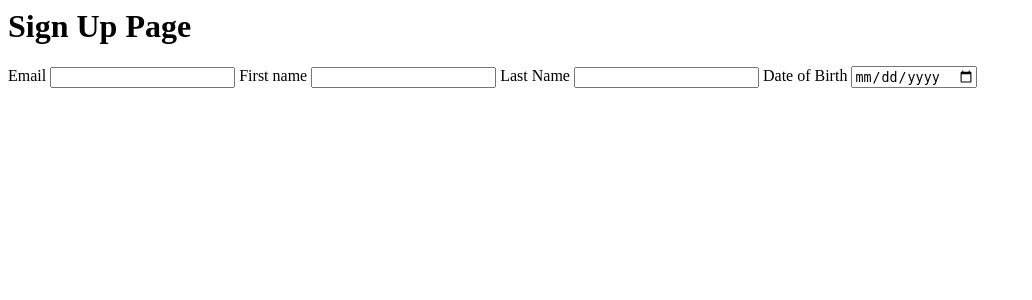
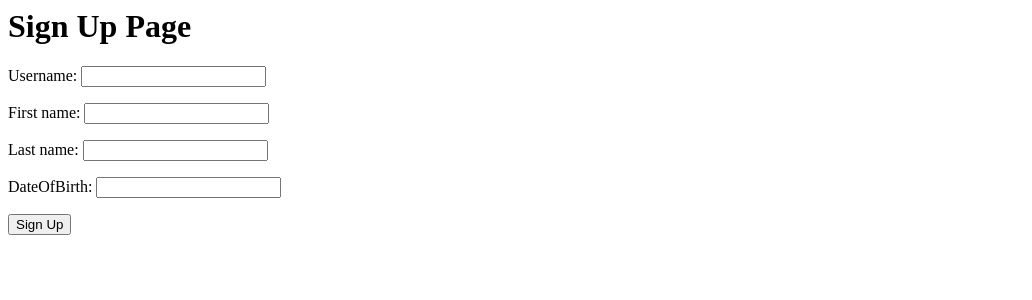
Before and after one commit to Splagon/Gerbil, a Django app: page /sign_up/ in a window 1280 px wide. Shown: the top 300 px of the page, without its empty margins (0-1032 px from the left). Run offline with Django 4.2, Linux system fonts and the light colour scheme.

Commit message:
- Add sign_up ModelForm - Modify sign_up.html to utilise Django template language - Change views.py to utilise new sign_up form

```diff
--- /dev/null
+++ b/lessons/forms.py
@@ -0,0 +1,11 @@
+from django import forms
+from .models import User
+
+class SignUpForm(forms.ModelForm):
+    class Meta:
+        model = User
+        fields = ["username", "first_name","last_name", "dateOfBirth"]
+
+    # Not included in User model yet so comment these out for now
+    #password = forms.CharField(label="Password", widget=forms.PasswordInput())
+    #password_confirm = forms.CharField(label="Confirm password", widget=forms.PasswordInput())
--- a/lessons/templates/sign_up.html
+++ b/lessons/templates/sign_up.html
@@ -6,17 +6,10 @@
   <h1>Sign Up Page</h1>
   <form action='{% url "sign_up" %}' method="post">
     {% csrf_token %}
-    <label for="username">Email</label>
-    <input id="username" type="email">
 
-    <label for="first_name">First name</label>
-    <input id="first_name" type="text">
+    {{ form.as_p}}
 
-    <label for="last_name">Last Name</label>
-    <input id="email" type="email">
-
-    <label for="dateOfBirth">Date of Birth</label>
-    <input id="dateOfBirth" type="date">
+    <input type="submit" value="Sign Up">
   </form>
 </body>
 </html>
--- a/lessons/views.py
+++ b/lessons/views.py
@@ -1,7 +1,9 @@
 from django.shortcuts import render
+from .forms import SignUpForm
 
 def home(request):
     return render(request, 'home.html')
 
 def sign_up(request):
-    return render(request, 'sign_up.html')
+    form = SignUpForm()
+    return render(request, 'sign_up.html',{"form":form})
```
